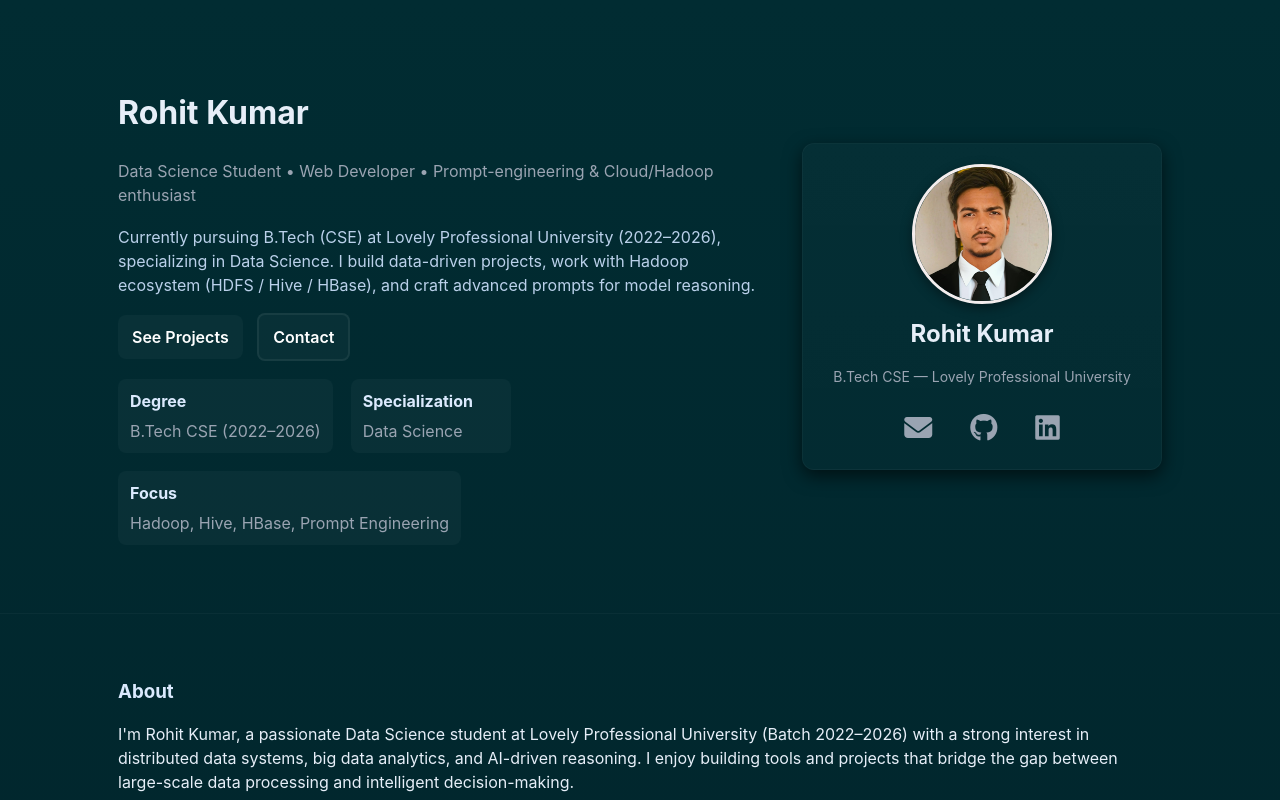
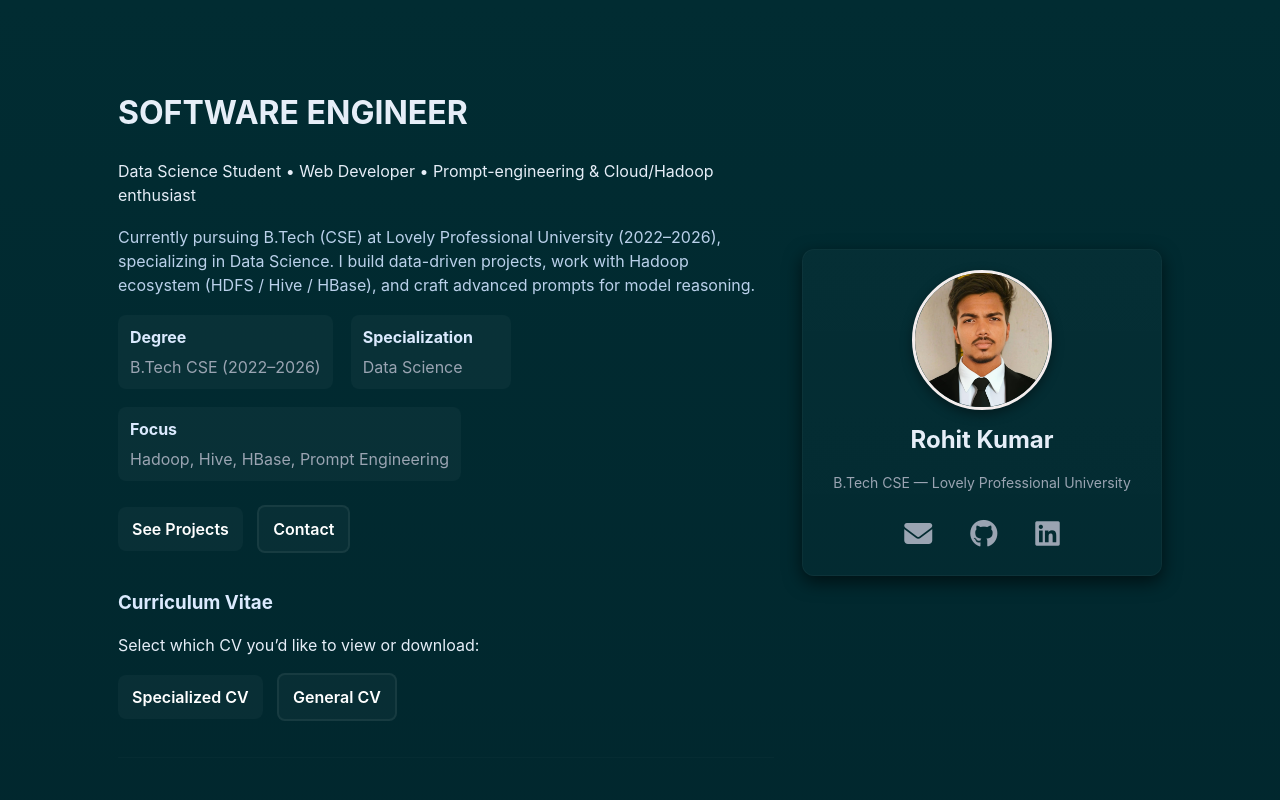
Before and after one commit to rohitxeel/rohit.xeel.in, a plain HTML site: page index.html in a window 1280 px wide. Shown: the top 800 px of the page. Drawn offline with Linux system fonts and the light colour scheme.

Commit message:
Update index.html

```diff
--- a/index.html
+++ b/index.html
@@ -14,22 +14,35 @@
     <header class="hero">
         <div class="container hero-grid">
             <div class="hero-left">
-                <h1>Rohit Kumar</h1>
-                <p class="subtitle">Data Science Student • Web Developer • Prompt-engineering & Cloud/Hadoop enthusiast</p>
+                <h1>SOFTWARE ENGINEER</h1>
+                <p class="topsubtitle">Data Science Student • Web Developer • Prompt-engineering & Cloud/Hadoop enthusiast</p>
                 <p class="lead">
                     Currently pursuing B.Tech (CSE) at Lovely Professional University (2022–2026), specializing in Data Science. I build data-driven projects, work with Hadoop ecosystem (HDFS / Hive / HBase), and craft advanced prompts for model reasoning.
                 </p>
 
-                <div class="cta-row">
-                    <a class="btn" href="#projects">See Projects</a>
-                    <a class="btn btn-outline" href="#contact">Contact</a>
-                </div>
+
 
                 <div class="quick-stats">
                     <div><strong>Degree</strong><span>B.Tech CSE (2022–2026)</span></div>
                     <div><strong>Specialization</strong><span>Data Science</span></div>
                     <div><strong>Focus</strong><span>Hadoop, Hive, HBase, Prompt Engineering</span></div>
+                </div><br>
+                <div class="cta-row">
+                    <a class="btn" href="#projects">See Projects</a>
+
+                    <a class="btn btn-outline" href="#contact">Contact</a>
                 </div>
+
+                <!-- CV Section -->
+                <section id="CV" class="section">
+                    <h3>Curriculum Vitae</h3>
+                    <p>Select which CV you’d like to view or download:</p>
+                    <div class="cv-buttons">
+                        <a href="sCV.pdf" target="_blank" class="btn">Specialized CV</a>
+                        <a href="CV1.pdf" target="_blank" class="btn btn-outline">General CV</a>
+                    </div>
+                </section>
+
             </div>
 
             <div class="hero-right">
```
